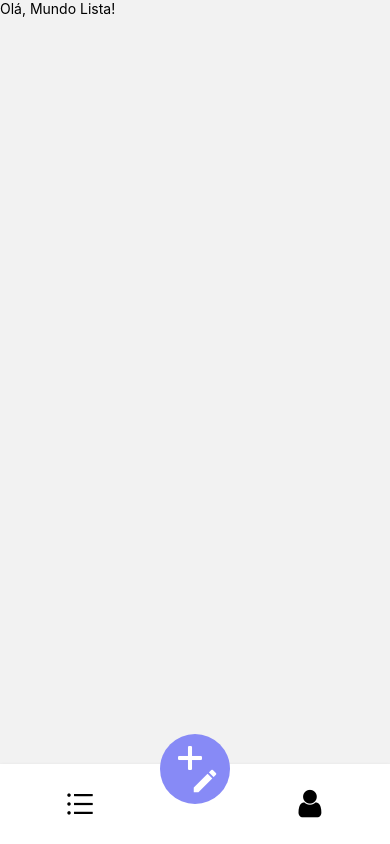
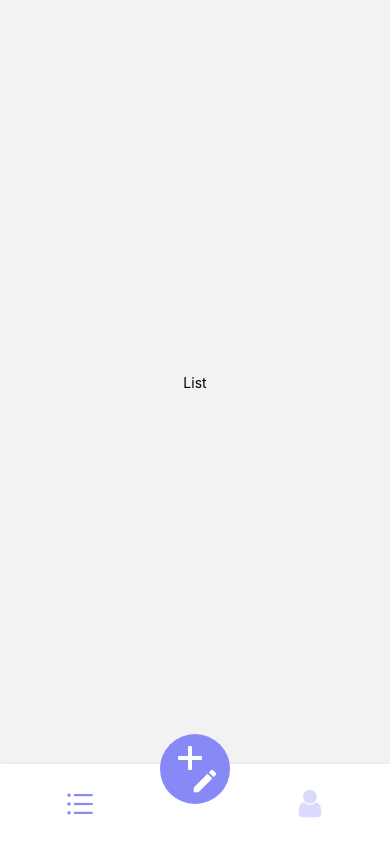
Before and after one commit to LariLeal/ReactNative-App, a React Native app: screen /BottomRoutes in a window 390 px wide. Built offline with nearby package versions, Linux system fonts and the light colour scheme.

Commit message:
Finalizando o bottom navigation, deixando os botoes com opacidade ao clicar, atribuindo metodo de voltar de forma mais segura

```diff
--- a/src/components/CustomTabBar/index.tsx
+++ b/src/components/CustomTabBar/index.tsx
@@ -2,14 +2,22 @@ import React from "react";
 import {Text, TouchableOpacity, View} from "react-native";
 import {style} from "./styles";
 import {AntDesign, FontAwesome, Entypo, MaterialIcons} from '@expo/vector-icons';
+import { themas } from "../../global/themes";
 
 export default ({state, navigation}: any) => {
+
+    const go = (screenName: string) => {
+        navigation.navigate(screenName)
+    }
+
     return (
         <View style={style.tabArea}>
-            <TouchableOpacity style={style.tabItem}>
+            <TouchableOpacity style={style.tabItem} onPress={() => go ("List")}>
                 <AntDesign
                     name="bars"
-                    style={{fontSize: 32}}
+                    style={{opacity: state.index === 0 ? 1: 0.3, color:themas.colors.primary,
+                        fontSize: 32
+                    }}
                 />
             </TouchableOpacity>
              <TouchableOpacity style={style.tabItemButton}>
@@ -28,10 +36,12 @@ export default ({state, navigation}: any) => {
                     />
                 </View>
             </TouchableOpacity>
-             <TouchableOpacity style={style.tabItem}>
+             <TouchableOpacity style={style.tabItem} onPress={() => go ("User")}>
                 <FontAwesome
                     name="user"
-                    style={{fontSize: 32}}
+                    style={{opacity: state.index === 1 ? 1: 0.3, color:themas.colors.primary,
+                        fontSize: 32
+                    }}
                 />
             </TouchableOpacity>
         </View>
--- a/src/pages/list/index.tsx
+++ b/src/pages/list/index.tsx
@@ -1,10 +1,10 @@
 import React from "react";
-import { Text } from "react-native";
+import { Text, View } from "react-native";
 
 export default function List() {
     return (
-        <Text>
-            Olá, Mundo Lista!
-        </Text>
+        <View style={{flex: 1, justifyContent: 'center', alignItems: 'center'}}>
+            <Text>List</Text>
+        </View>
     )
 }
--- a/src/pages/login/index.tsx
+++ b/src/pages/login/index.tsx
@@ -25,7 +25,7 @@ export default function Login() {
                 return Alert.alert('Atenção', 'Informe os campos obrigatórios!');
             }
 
-            navigation.navigate("BottomRoutes")
+            navigation.reset({routes: [{name: "BottomRoutes"}]})
 
             console.log("Logou!!!!!!!!!!!!!!!!!!!!!");
 
--- a/src/pages/user/index.tsx
+++ b/src/pages/user/index.tsx
@@ -1,11 +1,11 @@
 import React from "react";
 
-import { Text } from "react-native";
+import { Text, View } from "react-native";
 
 export default function User () {
     return (
-        <Text>
-        Olá, Mundo User!
-        </Text>
+        <View style={{flex: 1, justifyContent: 'center', alignItems: 'center'}}>
+            <Text>User</Text>
+        </View>
     )
 }
```
